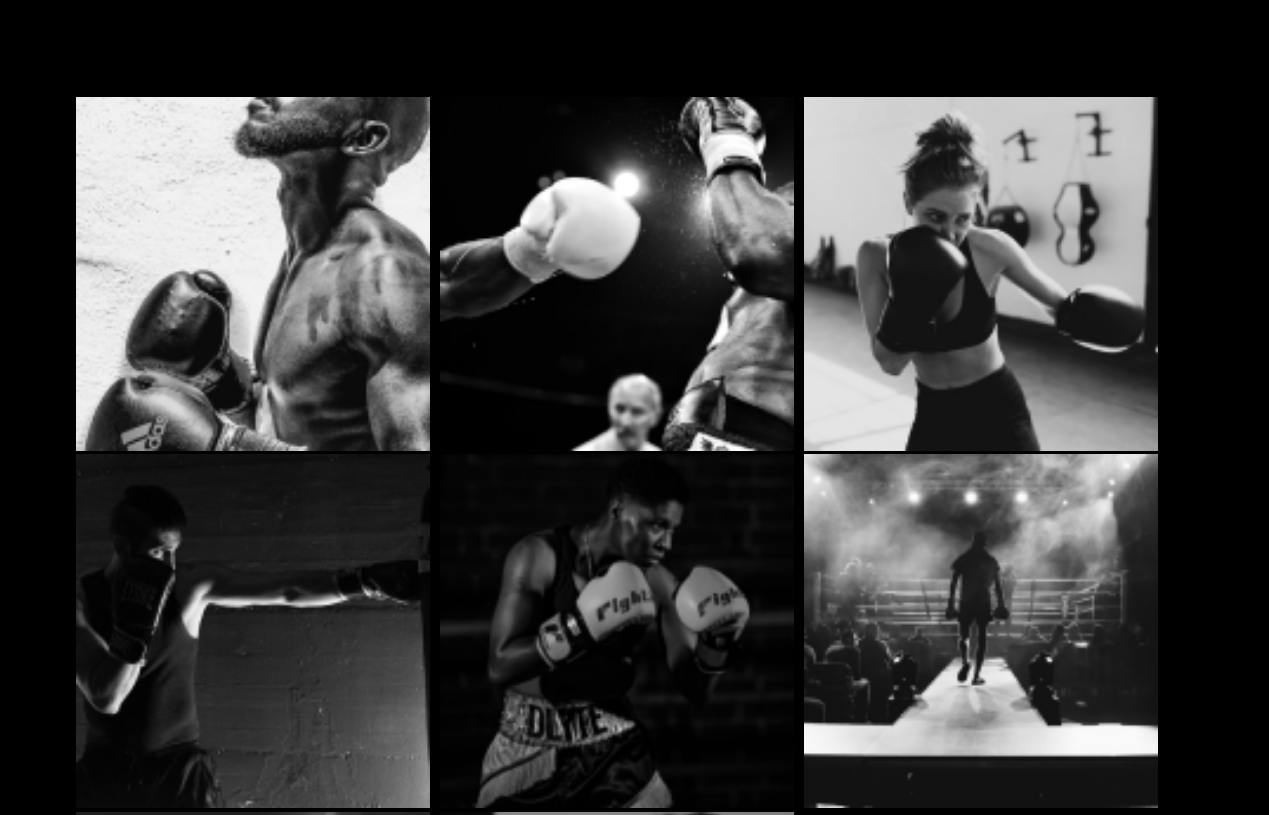
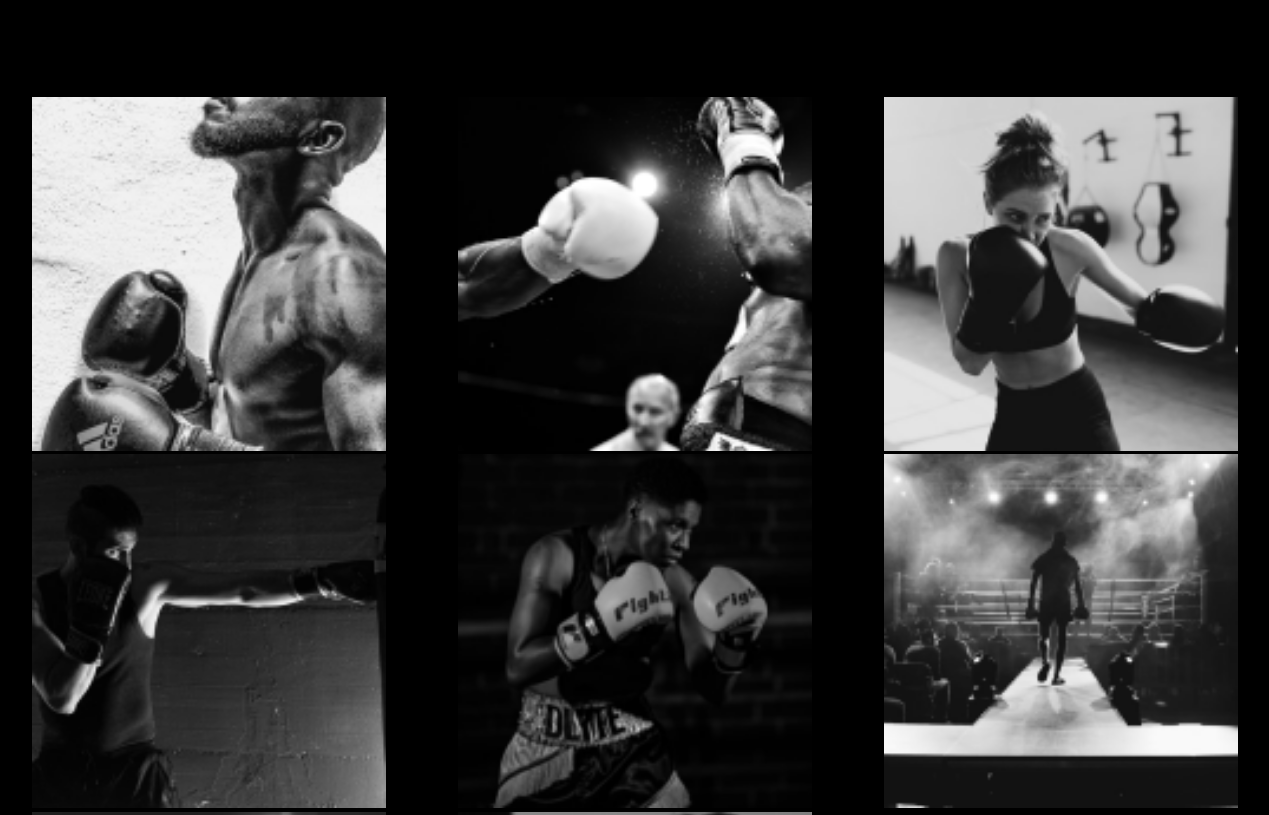
Before and after one commit to VladislavSCH/fitnes__site, a plain HTML site: page index.html in a window 1536 px wide. Shown: the part 4779-5594 px from the top of the page, without its empty margins (120-1389 px from the left). Drawn offline with Linux system fonts and the light colour scheme.

Commit message:
Add files via upload

```diff
--- a/style/style.css
+++ b/style/style.css
@@ -798,11 +798,10 @@ main{
 }
 .block__instagram{
     display: grid;
-    grid-template-columns: repeat(3,364px);
+    grid-template-columns: repeat(2,160px);
     gap: 0px;
     grid-auto-rows: minmax(100px, auto);
     justify-items: center;
-    margin-left: 75px;
 }
 
 
@@ -813,7 +812,7 @@ main{
     }
     .block__instagram{
         display: grid;
-        grid-template-columns: 2, 1fr;
+        grid-template-columns: repeat( 2, 1fr);
         grid-auto-rows: minmax(100px, auto);
     }
     .block__instagram-img img{
@@ -829,7 +828,7 @@ main{
     }
     .block__instagram{
         display: grid;
-        grid-template-columns: 3, 30px;
+        grid-template-columns: repeat(3, 426px);
         grid-auto-rows: minmax(100px, auto);
     }
     .block__instagram-img img{
```
